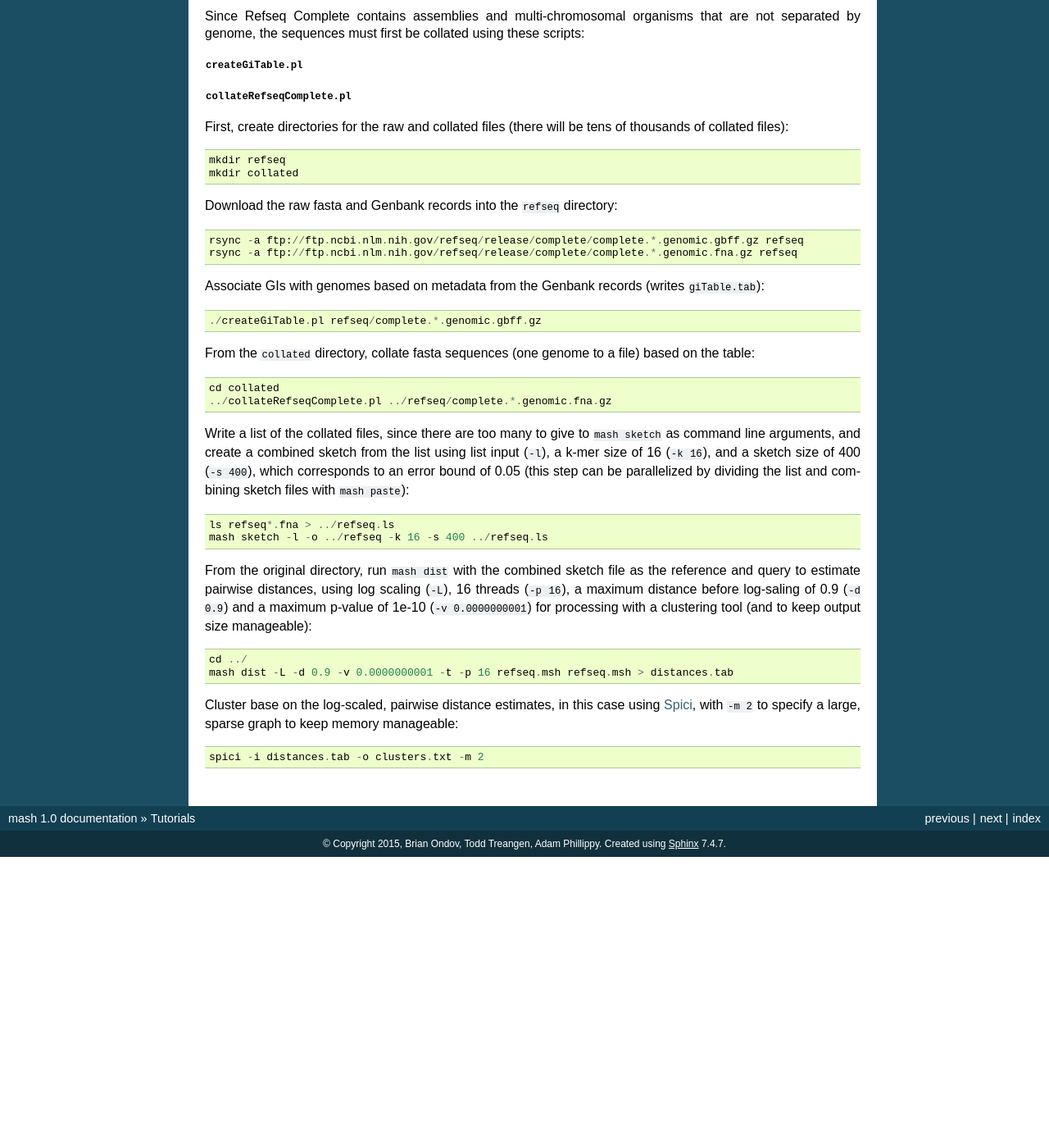
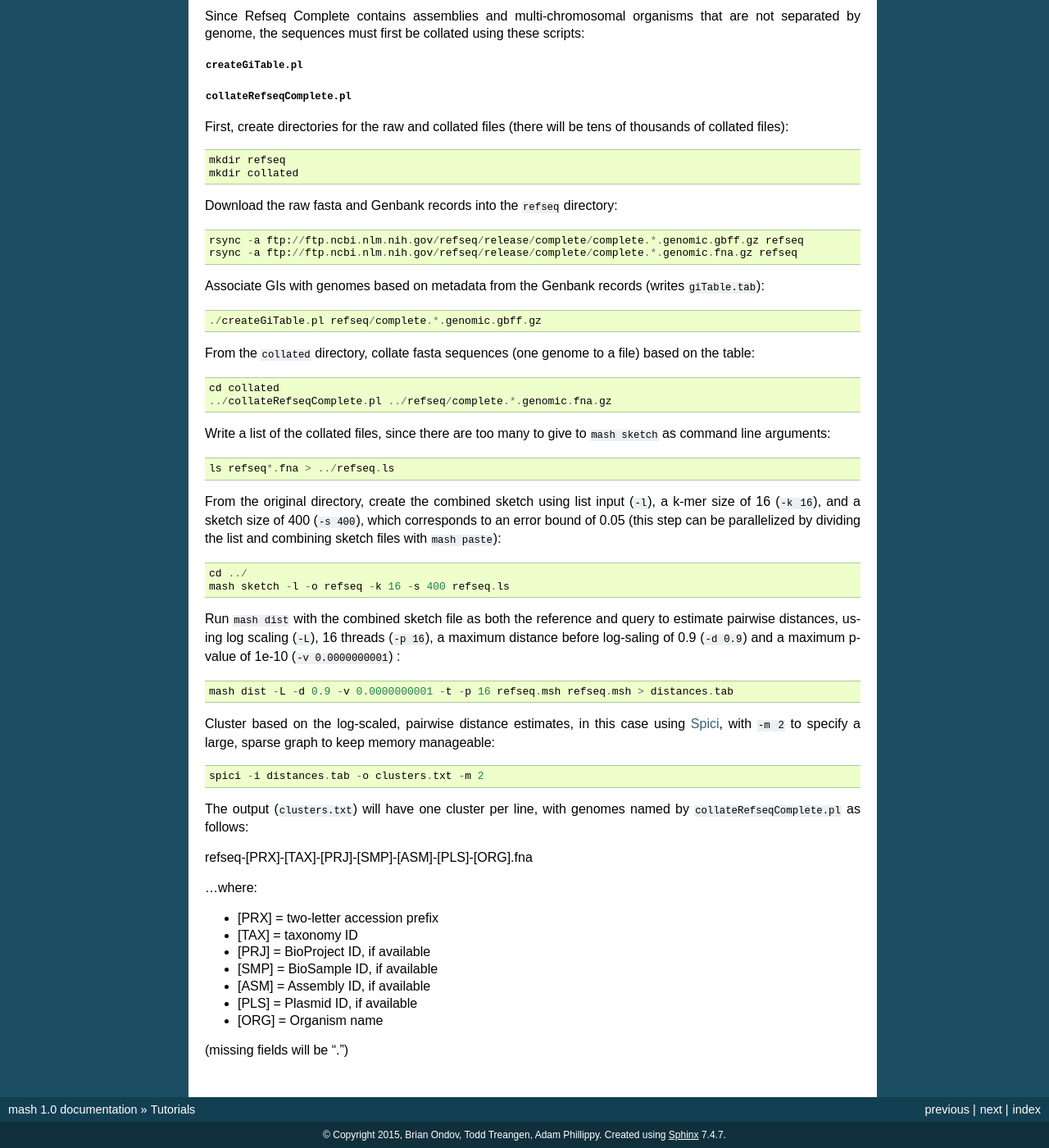
Before and after one commit to marbl/Mash, a Sphinx documentation site: the page built from doc/sphinx/tutorials.rst, in a window 1280 px wide and 1400 px high, scrolled down 879 px. Shown: the whole window at 82% size. Built offline with Sphinx 7.4.7, drawn with Linux system fonts in a browser that asks for light colours; before the commit the page ends 1924 px from its top, so only the background shows below that.

Commit message:
docs: minor tutorial update

```diff
--- a/doc/sphinx/tutorials.rst
+++ b/doc/sphinx/tutorials.rst
@@ -90,32 +90,54 @@ file) based on the table:
   ../collateRefseqComplete.pl ../refseq/complete.*.genomic.fna.gz
 
 Write a list of the collated files, since there are too many to give to
-:code:`mash sketch` as command line arguments, and create a combined sketch
-from the list using list input (:code:`-l`), a k-mer size of 16 (:code:`-k 16`),
+:code:`mash sketch` as command line arguments:
+
+.. code ::
+
+  ls refseq*.fna > ../refseq.ls
+
+From the original directory, create the combined sketch
+using list input (:code:`-l`), a k-mer size of 16 (:code:`-k 16`),
 and a sketch size of 400 (:code:`-s 400`), which corresponds to an error bound
 of 0.05 (this step can be parallelized by dividing the list and combining sketch
 files with :code:`mash paste`):
 
 .. code::
 
-  ls refseq*.fna > ../refseq.ls
-  mash sketch -l -o ../refseq -k 16 -s 400 ../refseq.ls
+  cd ../
+  mash sketch -l -o refseq -k 16 -s 400 refseq.ls
 
-From the original directory, run :code:`mash dist` with the combined sketch file
-as the reference and query to estimate pairwise distances, using log scaling
+Run :code:`mash dist` with the combined sketch file
+as both the reference and query to estimate pairwise distances, using log scaling
 (:code:`-L`), 16 threads (:code:`-p 16`), a maximum distance before log-saling
-of 0.9 (:code:`-d 0.9`) and a maximum p-value of 1e-10 (:code:`-v 0.0000000001`) for
-processing with a clustering tool (and to keep output size manageable):
+of 0.9 (:code:`-d 0.9`) and a maximum p-value of 1e-10 (:code:`-v 0.0000000001`)
+:
 
 .. code::
 
-  cd ../
   mash dist -L -d 0.9 -v 0.0000000001 -t -p 16 refseq.msh refseq.msh > distances.tab
 
-Cluster base on the log-scaled, pairwise distance estimates, in this case using
+Cluster based on the log-scaled, pairwise distance estimates, in this case using
 `Spici <http://compbio.cs.princeton.edu/spici/>`_, with :code:`-m 2` to specify
 a large, sparse graph to keep memory manageable:
 
 .. code::
 
   spici -i distances.tab -o clusters.txt -m 2
+
+The output (:code:`clusters.txt`) will have one cluster per line, with genomes
+named by :code:`collateRefseqComplete.pl` as follows:
+
+refseq-[PRX]-[TAX]-[PRJ]-[SMP]-[ASM]-[PLS]-[ORG].fna
+
+...where:
+
+- [PRX] = two-letter accession prefix
+- [TAX] = taxonomy ID
+- [PRJ] = BioProject ID, if available
+- [SMP] = BioSample ID, if available
+- [ASM] = Assembly ID, if available
+- [PLS] = Plasmid ID, if available
+- [ORG] = Organism name
+
+(missing fields will be ".")
```
